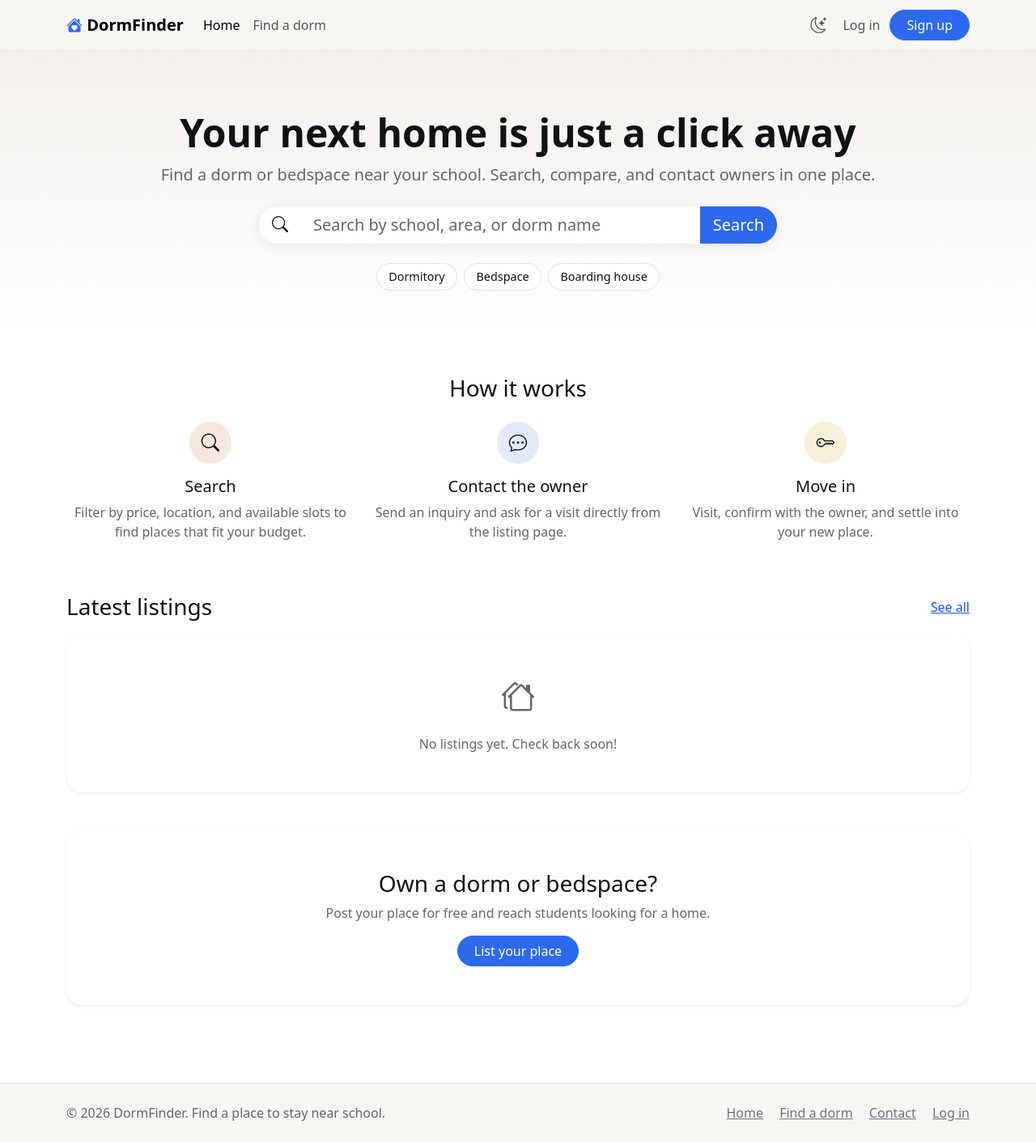
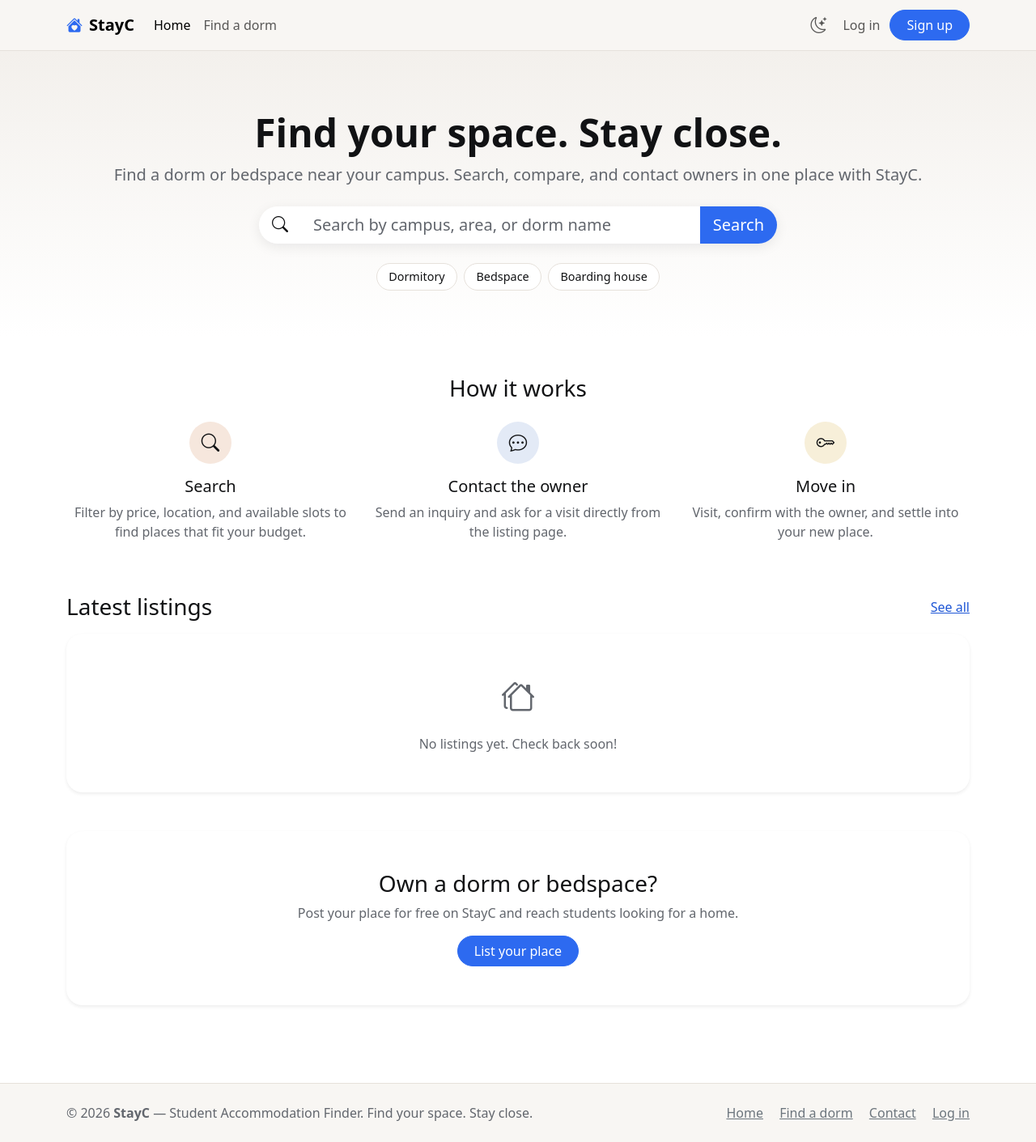
Before and after one commit to chelseabianes28-hue/dormfinder, a PHP site: page / in a window 1280 px wide. Shown: the whole page at 81% size. Run offline with PHP 8.4, Linux system fonts and the light colour scheme; data that the repository does not hold is empty.

Commit message:
Update branding to StayC and implement Dribbble-style listing amenities grid

```diff
--- /dev/null
+++ b/database/fix_hosted_inquiries.sql
@@ -0,0 +1,3 @@
+-- Run this ONLY on the hosted database (InfinityFree phpMyAdmin), not on your local XAMPP database.
+-- It removes two unused columns so the hosted inquiries table matches the project.
+ALTER TABLE inquiries DROP COLUMN visit_date, DROP COLUMN visit_time;
--- a/includes/footer.php
+++ b/includes/footer.php
@@ -1,8 +1,8 @@
-  </main>
+</main>
 
   <footer class="border-top bg-body-tertiary mt-5 py-4">
     <div class="container d-flex flex-column flex-md-row justify-content-between align-items-center gap-2">
-      <span class="text-body-secondary">&copy; <?= date('Y') ?> DormFinder. Find a place to stay near school.</span>
+      <span class="text-body-secondary">&copy; <?= date('Y') ?> <strong>StayC</strong> — Student Accommodation Finder. Find your space. Stay close.</span>
       <nav aria-label="Footer navigation">
         <a class="link-secondary me-3" href="<?= url('index.php') ?>">Home</a>
         <a class="link-secondary me-3" href="<?= url('listings.php') ?>">Find a dorm</a>
--- a/includes/header.php
+++ b/includes/header.php
@@ -1,7 +1,7 @@
 <?php
 require_once __DIR__ . '/init.php';
 
-$pageTitle   = $pageTitle ?? 'DormFinder';
+$pageTitle   = $pageTitle ?? 'StayC';
 $user        = current_user();
 $flash       = get_flash();
 $currentPage = basename($_SERVER['PHP_SELF']);
@@ -52,7 +52,7 @@ function asset_href(string $path): string
 <head>
   <meta charset="UTF-8">
   <meta name="viewport" content="width=device-width, initial-scale=1">
-  <title><?= e($pageTitle) ?> | DormFinder</title>
+  <title><?= e($pageTitle) ?> | StayC — Student Accommodation Finder</title>
   <script>
     // Apply the saved theme right away so the page does not flash white.
     (function () {
@@ -75,8 +75,8 @@ function asset_href(string $path): string
   <header>
     <nav class="navbar navbar-expand-lg bg-body-tertiary border-bottom" aria-label="Main navigation">
       <div class="container">
-        <a class="navbar-brand fw-semibold" href="<?= url('index.php') ?>">
-          <i class="bi bi-house-heart-fill text-primary" aria-hidden="true"></i> DormFinder
+        <a class="navbar-brand fw-semibold d-flex align-items-center gap-2" href="<?= url('index.php') ?>">
+          <i class="bi bi-house-heart-fill text-primary" aria-hidden="true"></i> <span>StayC</span>
         </a>
         <button class="navbar-toggler" type="button" data-bs-toggle="collapse"
                 data-bs-target="#navMenu" aria-controls="navMenu" aria-expanded="false"
--- a/index.php
+++ b/index.php
@@ -25,16 +25,16 @@ require_once __DIR__ . '/includes/header.php';
 
 <section class="hero text-center">
   <div class="container">
-    <h1 class="display-5 fw-semibold">Your next home is just a click away</h1>
+    <h1 class="display-5 fw-semibold">Find your space. Stay close.</h1>
     <p class="lead text-body-secondary mb-4">
-      Find a dorm or bedspace near your school. Search, compare, and contact owners in one place.
+      Find a dorm or bedspace near your campus. Search, compare, and contact owners in one place with StayC.
     </p>
 
     <form class="search-bar mx-auto" action="<?= url('listings.php') ?>" method="get" role="search">
       <div class="input-group input-group-lg">
         <span class="input-group-text bg-body"><i class="bi bi-search" aria-hidden="true"></i></span>
         <input type="search" class="form-control" name="q"
-               placeholder="Search by school, area, or dorm name" aria-label="Search listings">
+               placeholder="Search by campus, area, or dorm name" aria-label="Search listings">
         <button class="btn btn-primary" type="submit">Search</button>
       </div>
     </form>
@@ -97,7 +97,7 @@ require_once __DIR__ . '/includes/header.php';
   <div class="card shadow-sm">
     <div class="card-body text-center p-5">
       <h2 class="h3">Own a dorm or bedspace?</h2>
-      <p class="text-body-secondary">Post your place for free and reach students looking for a home.</p>
+      <p class="text-body-secondary">Post your place for free on StayC and reach students looking for a home.</p>
       <a class="btn btn-primary" href="<?= url('register.php') ?>">List your place</a>
     </div>
   </div>
```
Also changed, not shown: api/geocode.php (+35 -5 lines), db.php (added, +34 -0 lines), includes/config.php.txt (added, +10 -0 lines), database/.htaccess (deleted), 1 other file.
